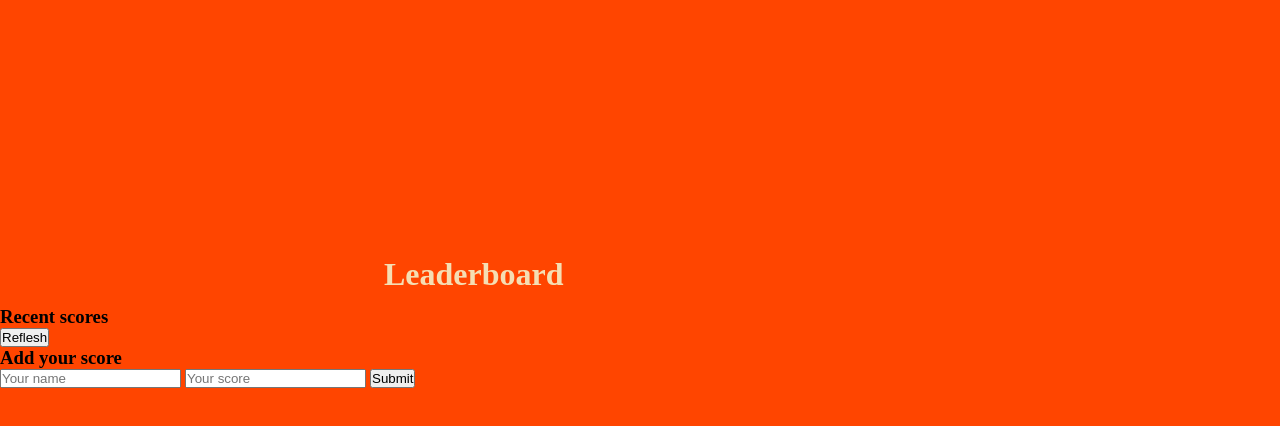
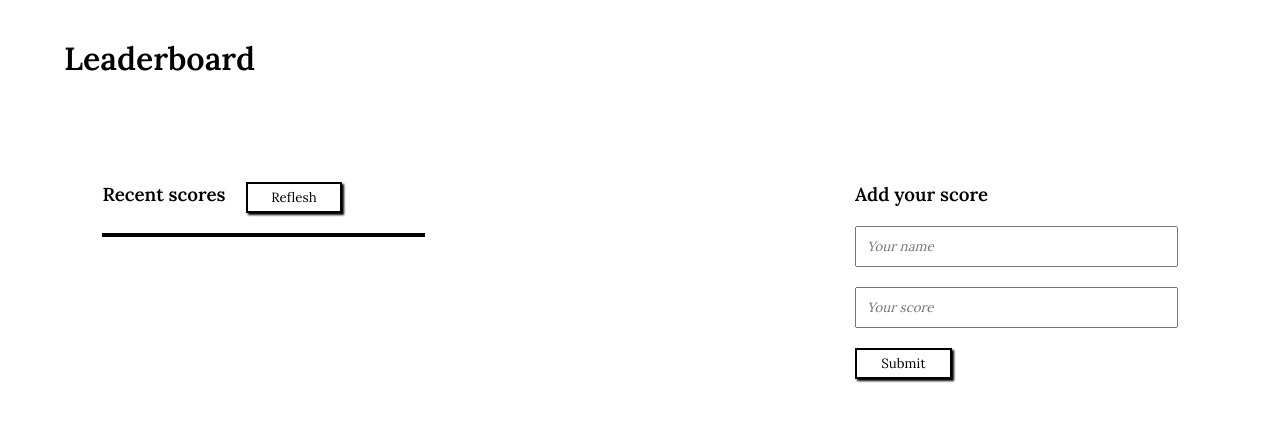
Before and after one commit to ndayishimiyeeric/Microverse-Leaderboard, a website built with webpack: page src/template.html in a window 1280 px wide. Built offline with nearby package versions, Linux system fonts and the light colour scheme.

Commit message:
Add styles

```diff
--- a/src/styles/main.scss
+++ b/src/styles/main.scss
@@ -1,19 +1,96 @@
 * {
+  font-family: 'Lora', serif;
   box-sizing: border-box;
   margin: 0;
   padding: 0;
 }
 
-body {
-  background: orangered;
+ul{
+  list-style: none;
 }
 
-h1 {
-  padding: 20% 10% 1% 30%;
-  color: wheat;
+button {
+  background: #fff;
+  text-align: center;
+  border: 2px solid black;
+  width: 30%;
+  padding: 5px;
+  box-shadow: 2px 2px 2px black;
+  transition: transform 0.2s ease-in-out;
 }
 
-h4{
-    padding: 1% 30% 5% 30%;
-    color: white;
+input::-webkit-outer-spin-button,
+input::-webkit-inner-spin-button {
+  -webkit-appearance: none;
+  margin: 0;
 }
+
+input[type=number] {
+  -moz-appearance: textfield;
+}
+
+button:hover{
+  cursor: pointer;
+  transform: scale(1.1);
+}
+
+header {
+  padding: 3% 5%;
+}
+
+.main {
+  margin: 2% 5%;
+  display: flex;
+  justify-content: space-between;
+  padding: 3%;
+}
+
+.display_div {
+  display: flex;
+  flex-direction: column;
+  width: 30%;
+  gap: 20px;
+}
+
+.display_top {
+  display: flex;
+  gap: 20px;
+}
+
+.display_body{
+  border: 2px solid black;
+
+  li {
+    padding: 5px;
+    background-color: rgb(226, 217, 217);
+  }
+
+  li:nth-child(odd){
+    background-color: #fff;
+  }
+}
+
+.add_div {
+  display: flex;
+  flex-direction: column;
+  width: 30%;
+  gap: 20px;
+
+  .add_form {
+    display: flex;
+    flex-direction: column;
+    gap: 20px;
+
+    input {
+      padding: 10px 10px;
+    }
+
+    input::placeholder {
+      font-style: italic;
+    }
+
+    input:focus {
+      outline: none;
+    }
+  }
+}
```
